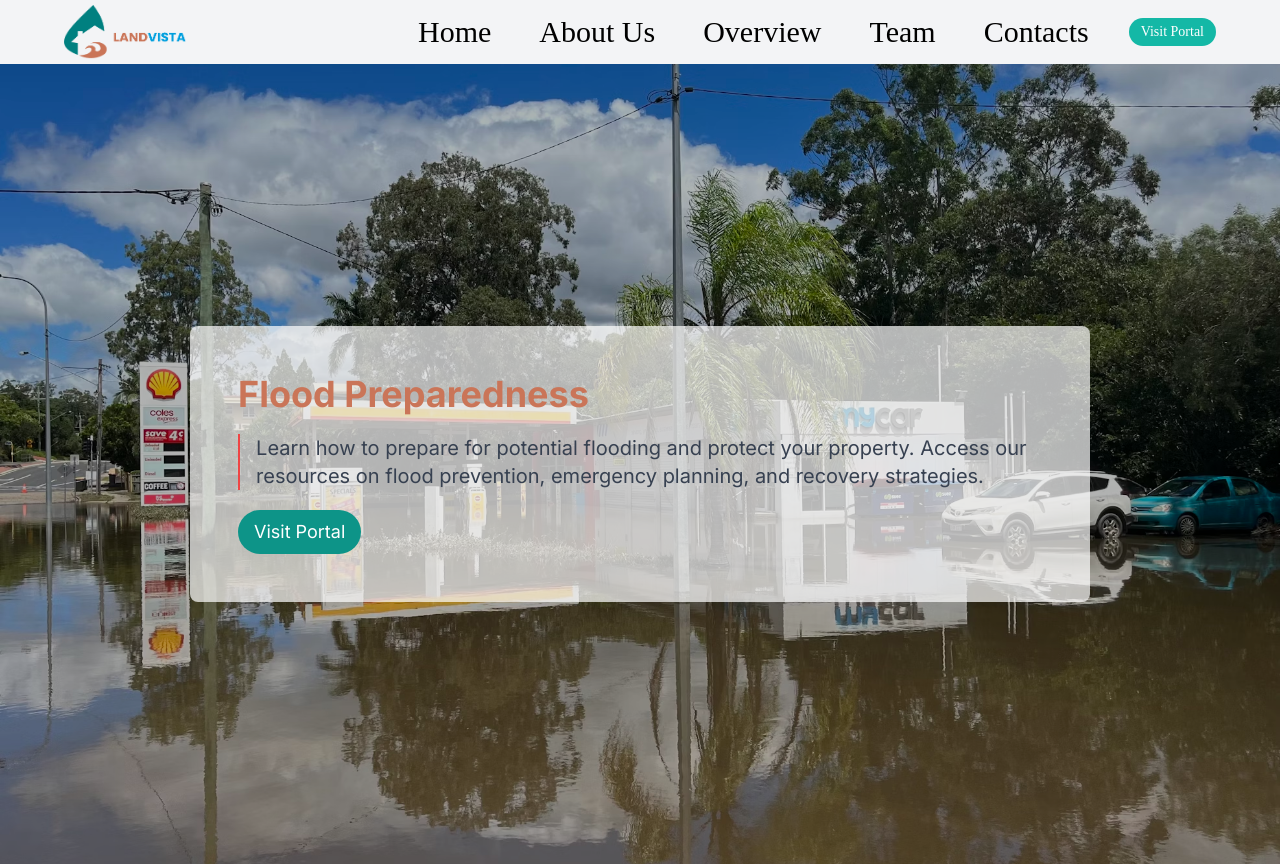
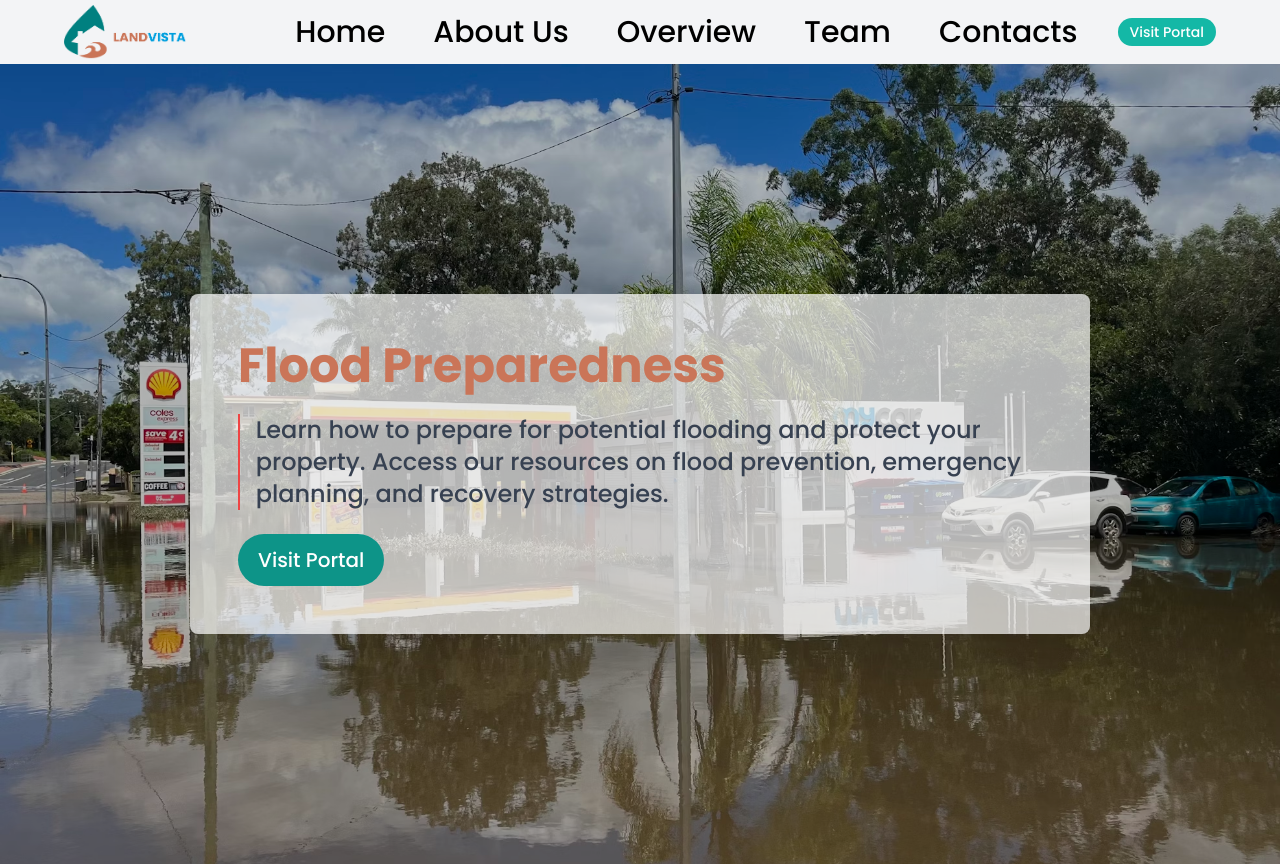
Before and after one commit to akirachix/Kishya-Informational, a Next.js app in the folder landvista-informationalwebsite/: page / in a window 1280 px wide. Shown: the top 866 px of the page. Built offline with nearby package versions, Linux system fonts and the light colour scheme.

Commit message:
made changes to navbar linking

```diff
--- a/landvista-informationalwebsite/src/app/components/Landing/index.tsx
+++ b/landvista-informationalwebsite/src/app/components/Landing/index.tsx
@@ -40,7 +40,7 @@ const LandingPage: React.FC = () => {
   }, [slides.length]);
 
   return (
-    <div className="relative w-full h-screen overflow-hidden">
+    <div className={`relative w-full h-screen overflow-hidden ${poppins.className}`}>
       {slides.map((slide, index) => (
         <div
           key={index}
@@ -57,16 +57,16 @@ const LandingPage: React.FC = () => {
           />
           <div className="absolute inset-0 bg-black bg-opacity-30 flex items-center justify-center">
             <div className="absolute top-1/2 left-1/2 transform -translate-x-1/2 -translate-y-1/2 bg-white bg-opacity-70 p-8 md:p-10 lg:p-12 rounded-lg w-[85%] max-w-[900px] z-20">
-              <h2 className="text-[#CA7558] text-2xl md:text-3xl lg:text-4xl font-bold mb-5">
+              <h2 className="text-[#CA7558] text-3xl md:text-4xl lg:text-5xl font-bold mb-6">
                 {slide.title}
               </h2>
-              <div className="flex mb-5">
+              <div className="flex mb-6">
                 <div className="w-1 bg-red-500 mr-4"></div>
-                <p className="text-gray-700 text-base md:text-lg lg:text-xl">
+                <p className="text-gray-700 text-lg md:text-xl lg:text-2xl">
                   {slide.subText}
                 </p>
               </div>
-              <button className="bg-teal-600 hover:bg-teal-700 text-white py-2 px-4 rounded-full transition duration-300 text-lg">
+              <button className="bg-teal-600 hover:bg-teal-700 text-white py-3 px-5 rounded-full transition duration-300 text-xl">
                 {slide.buttonText}
               </button>
             </div>
--- a/landvista-informationalwebsite/src/app/components/Navbar/index.tsx
+++ b/landvista-informationalwebsite/src/app/components/Navbar/index.tsx
@@ -16,7 +16,7 @@ export default function Navbar() {
   const [isOpen, setIsOpen] = useState(false);
 
   return (
-    <nav className="relative bg-white shadow-md hover:bg-gray-100 transition duration-300 px-16 h-16">
+    <nav className={`relative bg-white shadow-md hover:bg-gray-100 transition duration-300 px-16 h-16 ${poppins.className}`}>
       <div className="relative">
         <div className="flex items-center justify-between h-16">
           <div className="flex-shrink-0">
@@ -38,7 +38,7 @@ export default function Navbar() {
             </button>
           </div>
 
-          <div className="hidden md:flex items-center space-x-8 text-lg lg:text-xl xl:text-3xl text-black" style={{ fontFamily: '"Darker Grotesque"' }}>
+          <div className="hidden md:flex items-center space-x-8 text-lg lg:text-xl xl:text-3xl text-black">
             <Link href="/" className="text-black hover:text-[#CA7558] hover:underline py-1 px-2 transition duration-300">Home</Link>
             <Link href="#about" className="text-black hover:text-[#CA7558] hover:underline py-1 px-2 transition duration-300">About Us</Link>
             <Link href="#overview" className="text-black hover:text-[#CA7558] hover:underline py-1 px-2 transition duration-300">Overview</Link>
@@ -60,8 +60,7 @@ export default function Navbar() {
               onClick={() => setIsOpen(false)}
             ></div>
             <div
-              className="fixed inset-0 bg-white opacity-70 z-40 flex flex-col justify-center text-lg text-black px-5"
-              style={{ fontFamily: '"Darker Grotesque"' }}
+              className={`fixed inset-0 bg-white opacity-70 z-40 flex flex-col justify-center text-lg text-black px-5 ${poppins.className}`}
             >
               <div className="space-y-5">
                 <Link href="/" className="block text-black hover:text-[#CA7558] hover:underline py-1 px-2 transition duration-300" onClick={() => setIsOpen(false)}>Home</Link>
```
Lines whose indentation alone changed are shown as unchanged.
